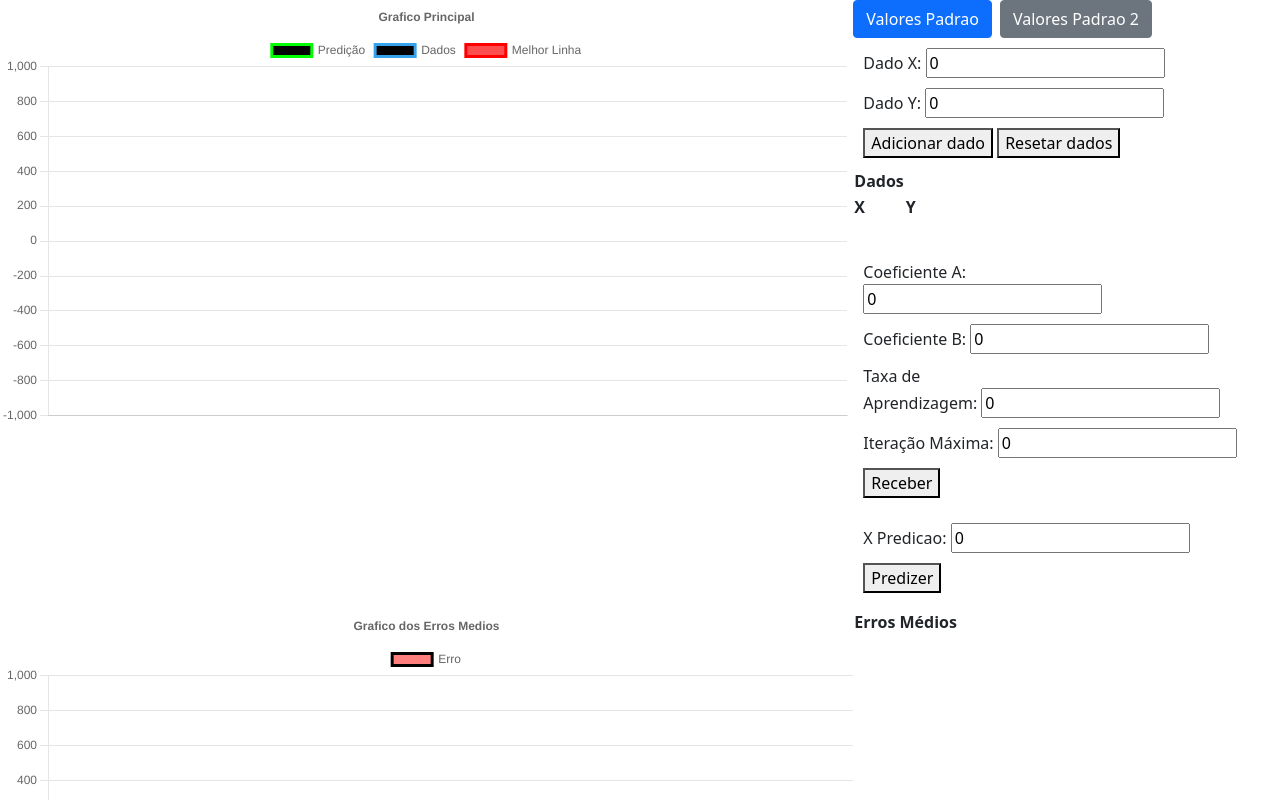
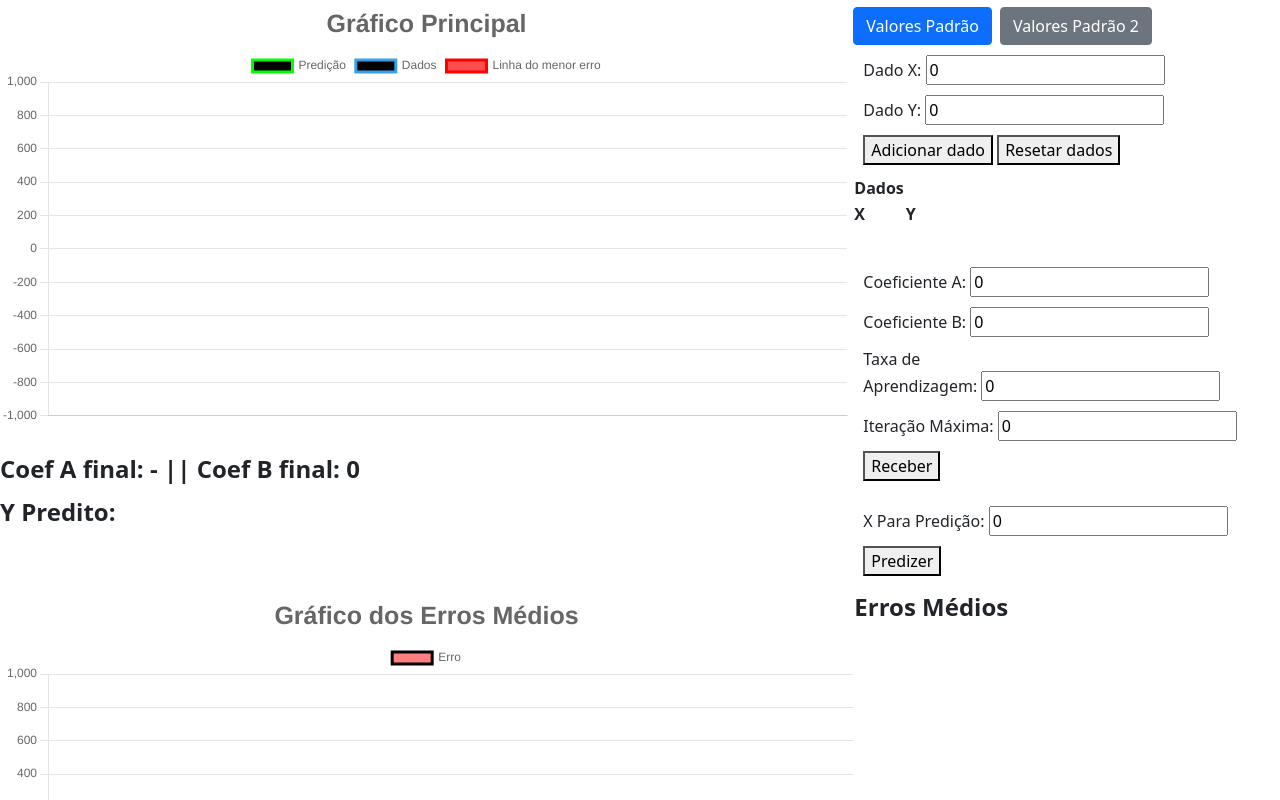
Before and after one commit to Julio-Felix/VF-IA-Front, a React (Create React App) app: page / in a window 1280 px wide. Shown: the top 800 px of the page. Built offline with nearby package versions, Linux system fonts and the light colour scheme.

Commit message:
Refatoração e adição de coefs e y predito

```diff
--- a/src/App.js
+++ b/src/App.js
@@ -11,7 +11,7 @@ import {
 } from "chart.js";
 import { Line } from "react-chartjs-2";
 import faker from "faker";
-import { Button, CloseButton } from 'react-bootstrap';
+import { Button, CloseButton } from "react-bootstrap";
 import axios from "axios";
 ChartJS.register(
   CategoryScale,
@@ -26,7 +26,7 @@ ChartJS.register(
 export default function App() {
   const [coefA, setCoefA] = useState(0);
   const [coefB, setCoefB] = useState(0);
-  const [coeA, setCoeA] = useState("s");
+  const [coeA, setCoeA] = useState("-");
   const [coeB, setCoeB] = useState(0);
   const [newDataX, setNewDataX] = useState(0);
   const [newDataY, setNewDataY] = useState(0);
@@ -62,7 +62,10 @@ export default function App() {
       },
       title: {
         display: true,
-        text: "Grafico Principal",
+        font: {
+          size: 25,
+        },
+        text: "Gráfico Principal",
       },
     },
   };
@@ -74,10 +77,10 @@ export default function App() {
         max: errorscaleMax,
       },
       x: {
-        ticks:{
-          precision:20
-        }
-      }
+        ticks: {
+          precision: 20,
+        },
+      },
     },
     plugins: {
       legend: {
@@ -85,7 +88,10 @@ export default function App() {
       },
       title: {
         display: true,
-        text: "Grafico dos Erros Medios",
+        font: {
+          size: 25,
+        },
+        text: "Gráfico dos Erros Médios",
       },
     },
   };
@@ -117,12 +123,11 @@ export default function App() {
         backgroundColor: "rgba(0, 0, 0, 1)",
       },
       {
-        label: "Melhor Linha",
+        label: "Linha do menor erro",
         data: labels.map((x) => coeA * x + coeB),
         borderColor: "rgb(255,0,0)",
         backgroundColor: "rgba(255, 0, 0, 0.7)",
       },
-
 
       ...lines,
     ],
@@ -192,21 +197,27 @@ export default function App() {
       valorXParaPredizer: xPredict,
     };
     console.log("test || ", data);
-    axios.post("https://5a61-201-49-57-98.ngrok.io/v1/predizer/", data).then((response) => {
+    axios
+      .post("https://5a61-201-49-57-98.ngrok.io/v1/predizer/", data)
+      .then((response) => {
         // setResponseReceive(response.data);
         setXYpredict({ x: xPredict, y: response.data.ypredicao });
         setScaleMax(response.data.escalaDoGraficoPrincipal.ymax);
         setScaleMin(response.data.escalaDoGraficoPrincipal.ymin);
         let newDatas = [...dataBack];
-      newDatas.push({ xinicial: xPredict, yinicial: response.data.ypredicao });
+        newDatas.push({
+          xinicial: xPredict,
+          yinicial: response.data.ypredicao,
+        });
         newDatas.sort(function (a, b) {
           return a.xinicial - b.xinicial;
         });
         setDataBack(newDatas);
         // setCoeA(response.data.coefA)
         // setCoeB(response.data.coefB)
-    }).catch((err) => {
-      alert(err.response.data.mensagem)
+      })
+      .catch((err) => {
+        alert(err.response.data.mensagem);
       });
   }
 
@@ -243,8 +254,10 @@ export default function App() {
     setDataBack(newDatas);
   }
 
-  function deleteData(indexDeleted){
-    let newDatas = dataBack.filter((item, index) => {return index != indexDeleted})
+  function deleteData(indexDeleted) {
+    let newDatas = dataBack.filter((item, index) => {
+      return index != indexDeleted;
+    });
     newDatas.sort(function (a, b) {
       return a.xinicial - b.xinicial;
     });
@@ -305,18 +318,52 @@ export default function App() {
     }, 500);
   }
 
+  function teste() {
+    let a = "abc";
+    let b = "bdc";
+    return "abc";
+  }
+
   return (
     <div className="App">
       <div style={{ flex: 1, flexDirection: "row", display: "flex" }}>
         <div style={{ flex: 2, width: "70%" }}>
           <Line options={options} data={data} />
+          <h4 style={{ fontWeight: "bold" }}>
+            <br />
+            Coef A final: {coeA}
+            <span> </span>
+            ||
+            <span> </span>
+            Coef B final: {coeB}
+          </h4>
+          <h4 style={{ fontWeight: "bold" }}>
+            <div
+              style={{
+                flex: 1,
+                width: "100%",
+                height: "5px",
+                margin: 1,
+              }}
+            ></div>{" "}
+            Y Predito: {xyPredict.y}
+          </h4>
         </div>
 
         <div style={{ flex: 1, width: "100%" }}>
-
-            <Button variant="primary" onClick={() => preData()}>Valores Padrao</Button>
-            <Button variant="secondary" className="mx-2" onClick={() => preData2()}>Valores Padrao 2</Button>
-
+          <div
+            style={{ flex: 1, width: "100%", height: "5px", margin: 1 }}
+          ></div>
+          <Button variant="primary" onClick={() => preData()}>
+            Valores Padrão
+          </Button>
+          <Button
+            variant="secondary"
+            className="mx-2"
+            onClick={() => preData2()}
+          >
+            Valores Padrão 2
+          </Button>
           <div style={{ flex: 1, width: "100%", margin: 10 }}>
             <label>
               Dado X:
@@ -357,8 +404,9 @@ export default function App() {
                 <tr>
                   <td>{item.xinicial}</td>
                   <td>{item.yinicial}</td>
+                  <td></td>
                   <td>
-                    <CloseButton onClick={() => deleteData(index)}/>
+                    <CloseButton onClick={() => deleteData(index)} />
                     {/* <button  type="button" class="close" aria-label="Close">
                       <span aria-hidden="true">&times;</span>
                     </button> */}
@@ -371,7 +419,7 @@ export default function App() {
           <div
             style={{ flex: 1, width: "100%", height: "5px", margin: 1 }}
           ></div>
-          <div style={{ flex: 1, width: "50%", margin: 10 }}>
+          <div style={{ flex: 1, width: "100%", margin: 10 }}>
             <label style={{}}>
               Coeficiente A:
               <span> </span>
@@ -425,7 +473,7 @@ export default function App() {
           ></div>
           <div style={{ flex: 1, width: "100%", margin: 10 }}>
             <label>
-              X Predicao:
+              X Para Predição:
               <span> </span>
               <input
                 type="text"
@@ -455,7 +503,10 @@ export default function App() {
         <div style={{ flex: 1, width: "100%" }}>
           <table>
             <tr>
-              <th>Erros Médios</th>
+              <th>
+                {" "}
+                <h4 style={{ fontWeight: "bold" }}> Erros Médios</h4>
+              </th>
             </tr>
             {errosMedios.map((item) => {
               return (
```
Lines whose indentation alone changed are shown as unchanged.
